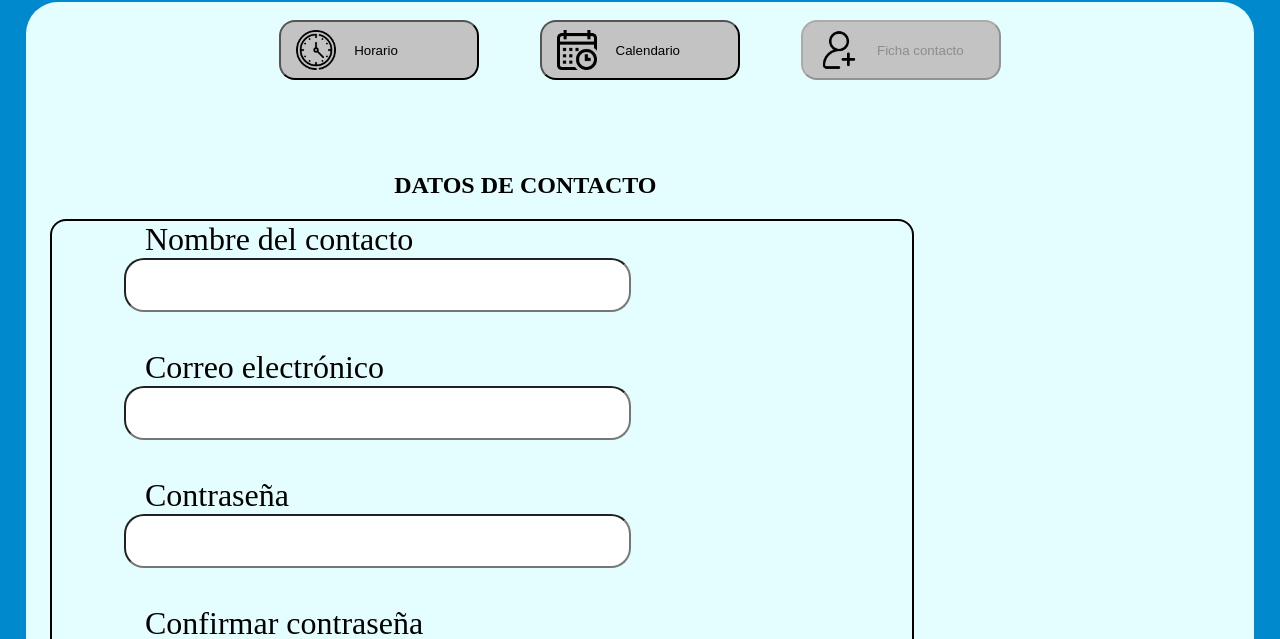
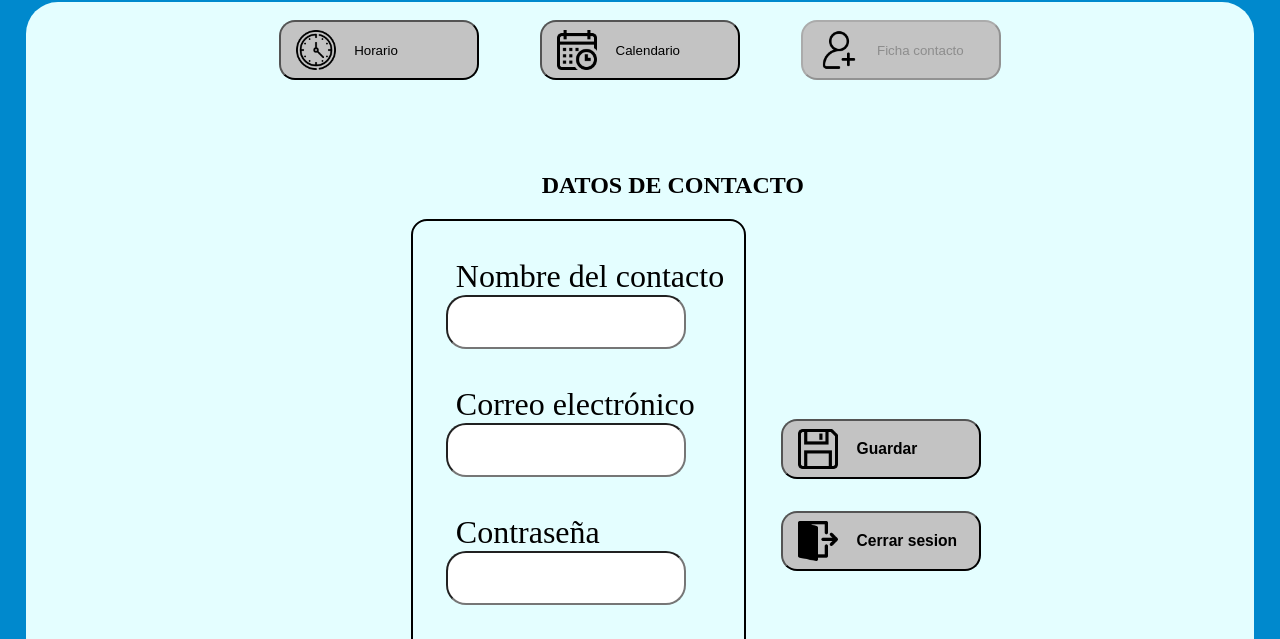
Before and after one commit to SebasTechMad/EjerciciosInterfacse, a plain HTML site: page agenda-escolar/formulario.html in a window 1280 px wide. Shown: the part 126-765 px from the top of the page. Drawn offline with Linux system fonts and the light colour scheme.

Commit message:
subida final de proyecto agenda

```diff
--- a/agenda-escolar/formulario.html
+++ b/agenda-escolar/formulario.html
@@ -31,31 +31,42 @@
                     </button>
                  </div>
                  <br><br><br><br>
-                 <h2 style="margin-left: 30%;">DATOS DE CONTACTO</h2>
+                 <h2 style="margin-left: 42%;">DATOS DE CONTACTO</h2>
 
-                 <div class="body-structure">
+                 <div class="body-structure" style="justify-content: center;">
                     <div class="body-margin"><br></div>
 
                     <div class="form-contact">
                         <form action="" class="content-form">
+                            <br>
                             <label class="label-form">Nombre del contacto</label>
                             <input type="text" class="component-form"> <br><br>
                             <label class="label-form">Correo electrónico</label>
-                        <input type="text" class="component-form">
+                            <input type="email" class="component-form">
                             <br><br>
                             <label class="label-form">Contraseña</label>
-                        <input type="text" class="component-form"> <br><br>
+                            <input type="password" class="component-form"> <br><br>
                             <label class="label-form">Confirmar contraseña</label>
-                        <input type="text" class="component-form"> <br><br>
+                            <input type="password" class="component-form"> <br><br>
                         </form>
                     </div>
                     <br>
-                 <div class="body-margin"><br></div>
+                    <div class="body-margin" style="padding-left: 10%; flex-direction: column; justify-content: center;">
+                        <button class="button-nav-item" id="btnHome" style="margin-bottom: 130%;">
+                            <img src="./srcs/disquete.png" alt="" class="img-button">
+                            <h3>Guardar</h3>
+                        </button>
+                        <button class="button-nav-item" id="btnCalendario">
+                            <img src="./srcs/cerrar-sesion.png" alt="" class="img-button">
+                            <h3>Cerrar sesion</h3>
+                        </button>
+                    </div>
                  </div>
 
                  <br><br>
             </div>
-            <div class="body-margin"><br></div>
+            <div class="body-margin"></div>
         </div>
+        <br>
     </body>
 </html>
--- a/agenda-escolar/index.css
+++ b/agenda-escolar/index.css
@@ -21,6 +21,8 @@ body{
 
 .body-margin{
     width: 2%;
+    display: flex;
+    align-items: center;
 }
 
 .body-content{
@@ -119,7 +121,7 @@ td{
 
 .form-contact{
     display: flex;
-    width: 70%;
+    width: 27%;
     border: black solid 2px;
     border-radius: 1rem;
 }
```
Also changed, not shown: agenda-escolar/srcs/cerrar-sesion.png (added), agenda-escolar/srcs/disquete.png (added). Lines whose indentation alone changed are shown as unchanged.
